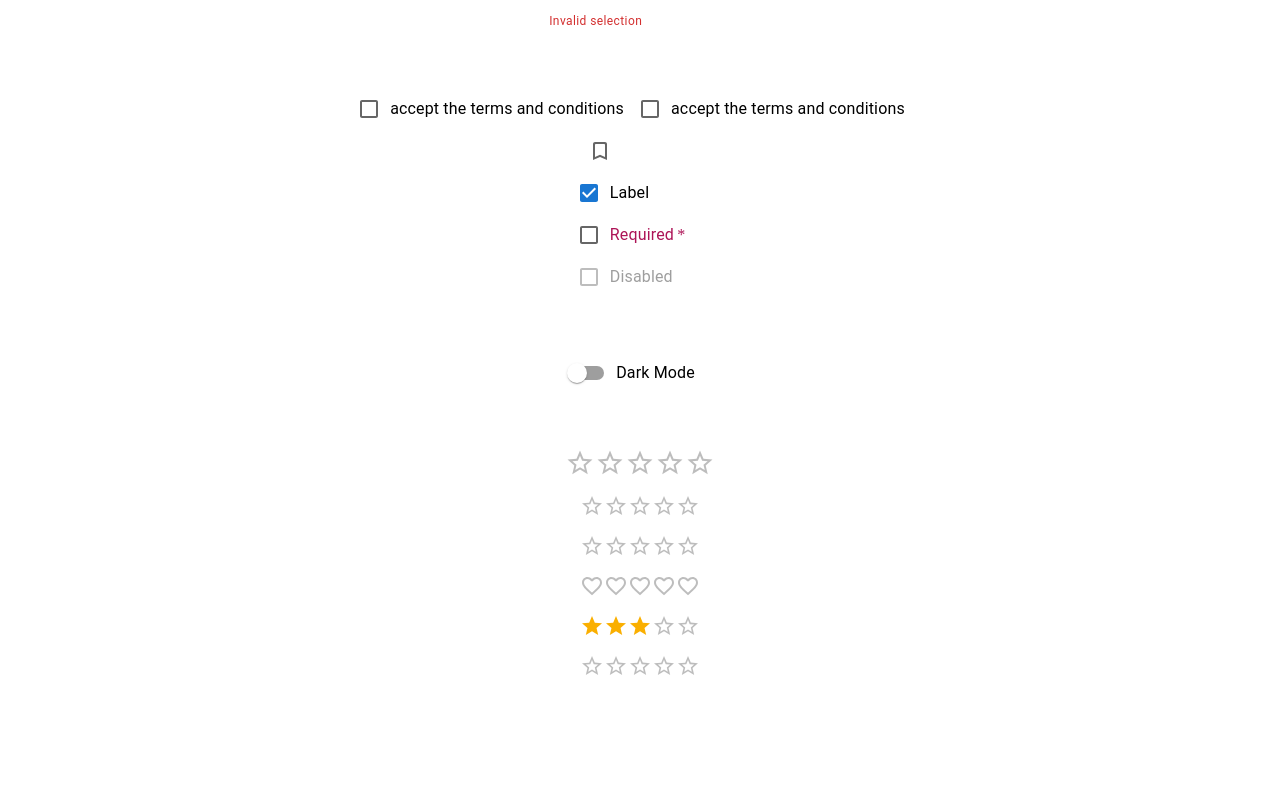
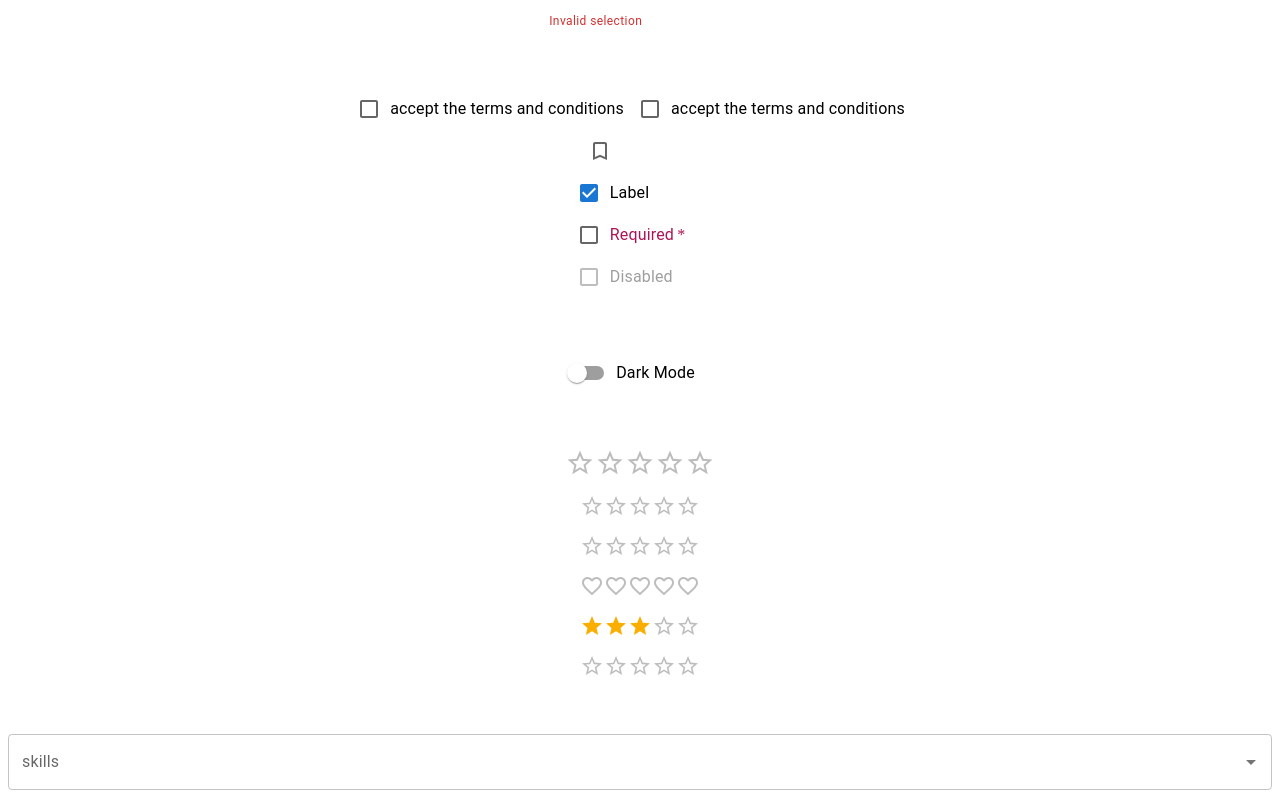
Before and after one commit to farooqpk/learnMUI, a React (Vite) app: page / in a window 1280 px wide. Shown: the part 2446-3244 px from the top of the page. Before the commit the page ends 3132 px from the top, so only its background shows below. Built offline with nearby package versions, Linux system fonts and the light colour scheme.

Commit message:
completed Autocomplete component

```diff
--- a/src/App.tsx
+++ b/src/App.tsx
@@ -7,6 +7,7 @@ import { RadioMUI } from "./components/radioMUI";
 import { CheckboxMUI } from "./components/checkboxMUI";
 import { SwichMUI } from "./components/swichMUI";
 import { RatingMUI } from "./components/ratingMUI";
+import { AutoCompleteMUI } from "./components/autoCompleteMUI";
 
 function App() {
   return (
@@ -18,8 +19,9 @@ function App() {
         <SelectMUI />
         <RadioMUI />
         <CheckboxMUI />
-        <SwichMUI/>
-        <RatingMUI/>
+        <SwichMUI />
+        <RatingMUI />
+        <AutoCompleteMUI />
       </Stack>
     </>
   );
--- /dev/null
+++ b/src/components/autoCompleteMUI.tsx
@@ -0,0 +1,20 @@
+import { Autocomplete, Stack, TextField } from "@mui/material";
+import { useState } from "react";
+
+export const AutoCompleteMUI = () => {
+
+    const [value,setValue]=useState<string | null>(null)
+
+  const skills = ["html", "css", "javascript"];
+  return (
+    <Stack spacing={2} alignItems={'center'}>
+      <Autocomplete
+      fullWidth
+        options={skills}
+        renderInput={(params) => <TextField {...params} label="skills" />}
+        value={value}
+        onChange={(e:any,newValue:string | null)=>{setValue(newValue)}}
+      />
+    </Stack>
+  );
+};
```
